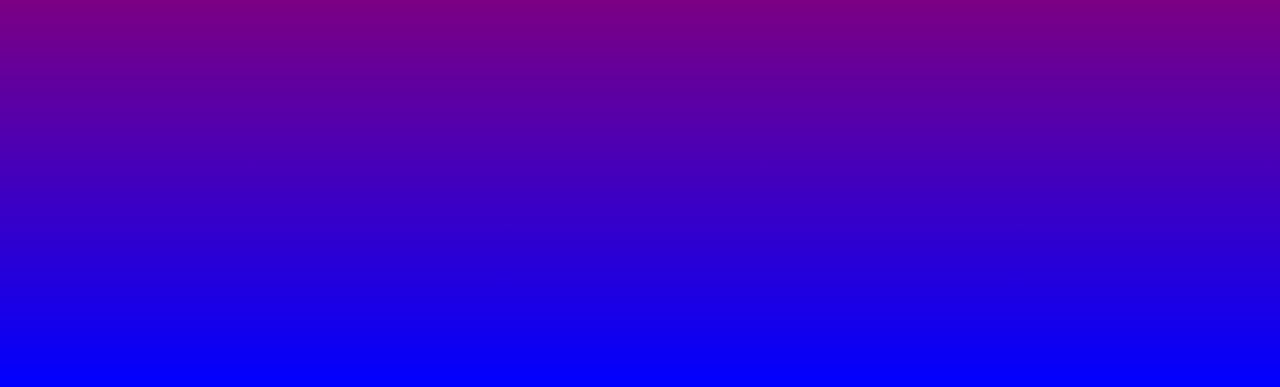
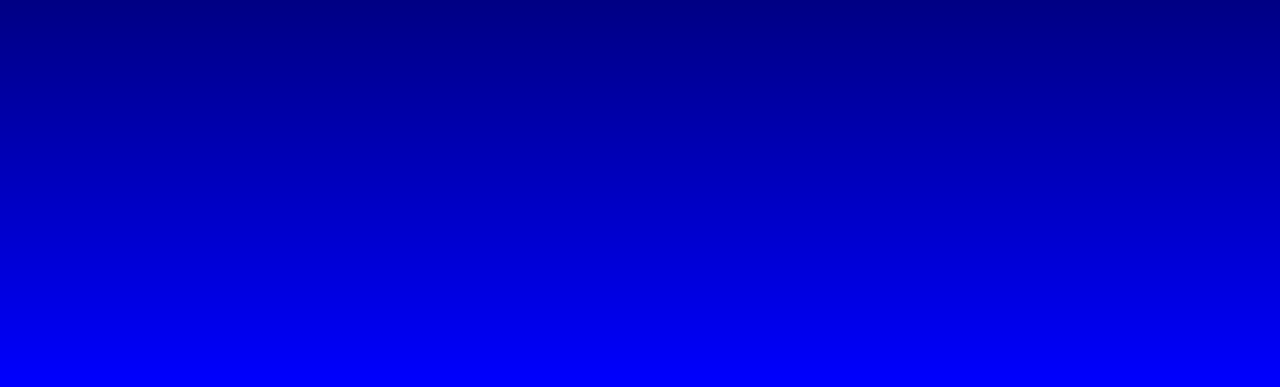
Before and after one commit to YaswanthReddy1/TodoList, a plain HTML site: page index.html in a window 1280 px wide. Shown: the part 469-856 px from the top of the page. Drawn offline with nearby package versions, Linux system fonts and the light colour scheme.

Commit message:
Update index.html

```diff
--- a/index.html
+++ b/index.html
@@ -17,7 +17,7 @@
 
     <style>
         .bg{
-            background: linear-gradient(red,blue);
+            background: linear-gradient(black,blue);
         }
         .container{
             color: antiquewhite;
```
